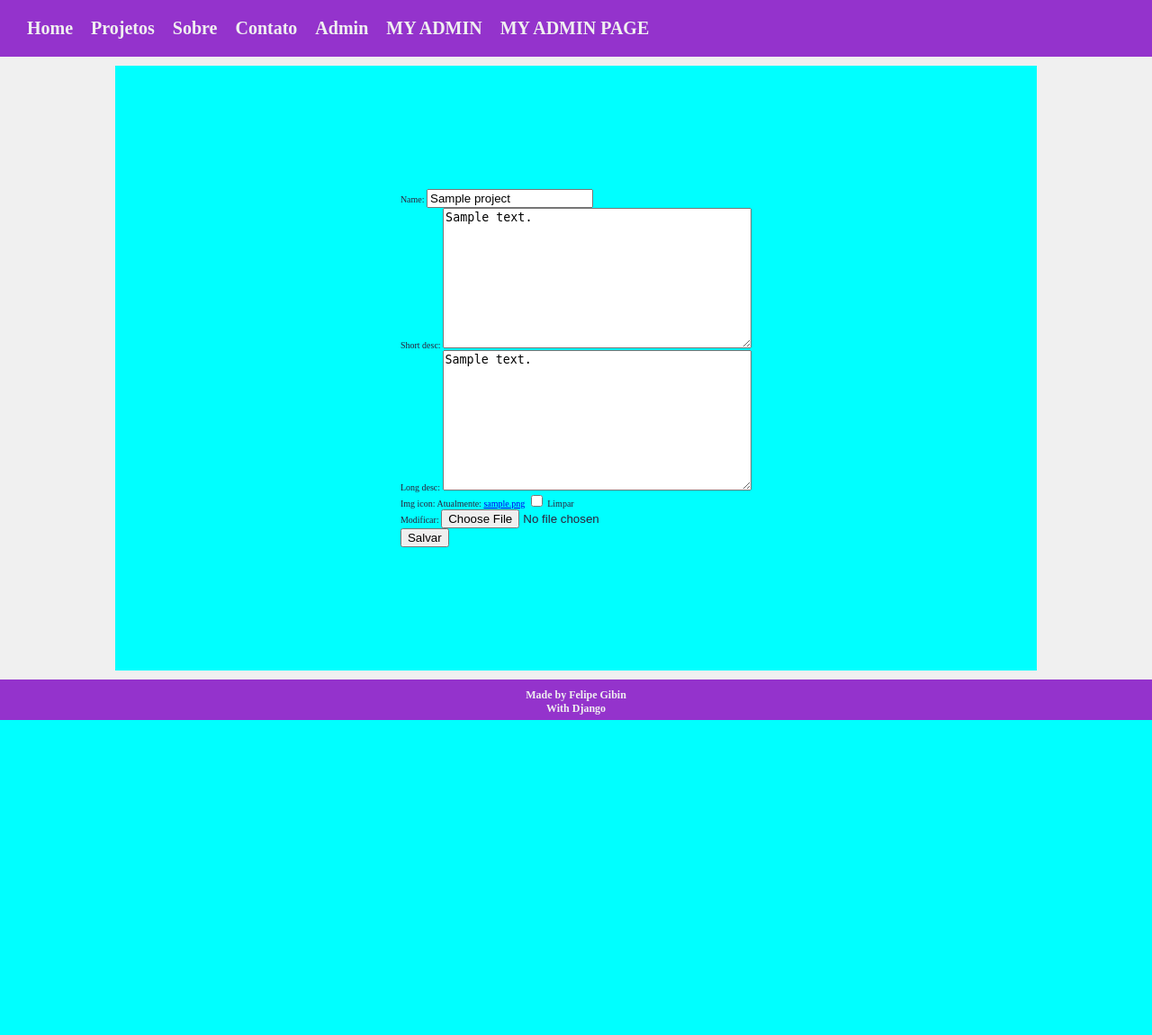
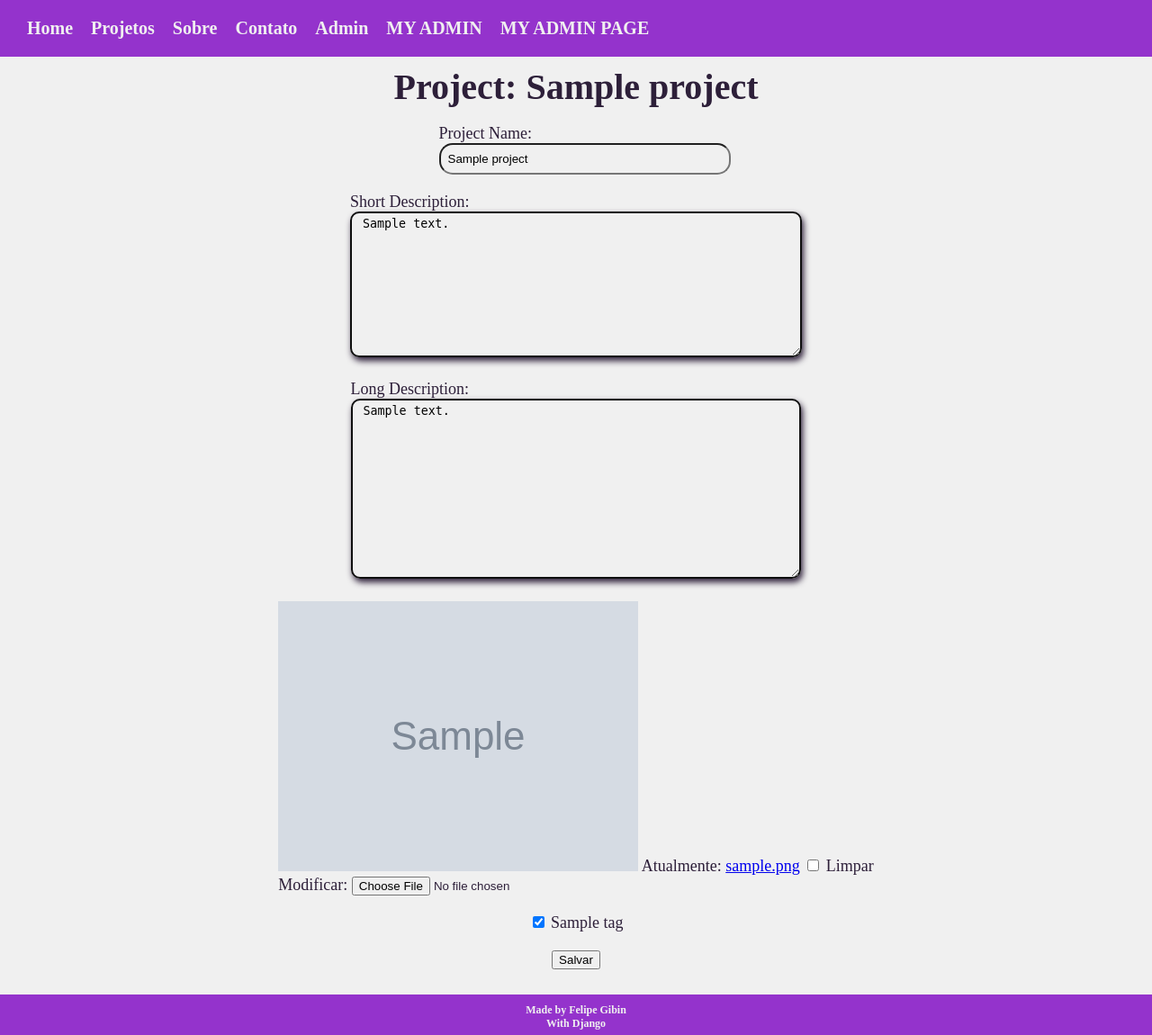
Before and after one commit to Felipe-Gibin/Portifolio-WebSite, a Django app: a page that uses my_admin/templates/my_admin/my_admin_form_tag.html in a window 1280 px wide. Shown: the whole page at 90% size. Before the commit the page ends 800 px from the top, so only its background shows below. Run offline with Django 5.2, Linux system fonts and the light colour scheme; tables that the repository leaves empty hold one stand-in row (values such as "Sample post"); grey boxes marked "Sample" are stand-in pictures.

Commit message:
Refactoring css, adding styles to add or edit projects or tags

```diff
--- a/base_static/global/css/style.css
+++ b/base_static/global/css/style.css
@@ -14,6 +14,7 @@
     --gray: #808080;
     --black: #0f0f0f;
     --black-purple:#2d1f39;
+    --placeholder-color: rgba(100, 100, 100, 0.3);
 
     /* Cor Principal */
     --lightest-primary-color: hsl(278, 60%, 70%);
@@ -28,12 +29,23 @@
     --lightest-secondary-color: hsl(305, 70%, 70%);
     --lighter-secondary-color: hsl(305, 70%, 64%);
     --light-secondary-color: hsl(305, 70%, 54%);
-    --secondary-color: hsl(305, 70%, 50%);
+    --secondary-color: hsl(302, 47%, 55%);
     --dark-secondary-color: hsl(305, 70%, 46%);
     --darker-secondary-color: hsl(305, 70%, 36%);
     --darkest-secondary-color: hsl(305, 70%, 30%);
     --lightest-secondary-color-transparent: hsl(305, 70%, 70%, 0.4);
     --lighter-secondary-color-transparent: hsl(305, 70%, 64%, 0.5);
+
+    /* Cor terciaria */
+    --lightest-tertiary-color: hsl(310, 35%, 84%);
+    --lighter-tertiary-color: hsl(310, 35%, 79%);
+    --light-tertiary-color: hsl(310, 35%, 74%);
+    --tertiary-color: hsl(310, 35%, 70%);
+    --dark-tertiary-color: hsl(310, 35%, 66%);
+    --darker-tertiary-color: hsl(310, 35%, 62%);
+    --darkest-tertiary-color: hsl(310, 35%, 58%);
+
+
 }
 
 
@@ -522,10 +537,67 @@ footer {
 /* Formulario adicao projeto */
 .container-form-proj {
     display: flex;
+    flex-direction: column;
     flex: 1;
     justify-content: center;
     align-items: center;
     margin: 10px auto;
-    background-color: aqua;
+    font-size: var(--bigger-font);
     width: 80%;
 }
+
+.container-form-proj form {
+    font-size: var(--big-font);
+    display: flex;
+    flex-direction: column;
+    align-items: center;
+    gap: 20px;
+    margin: 10px;
+    padding: 8px;
+}
+
+.input-control {
+    width: 100%;
+    border-radius: 15px;
+    background-color: transparent;
+    padding: 8px;
+}
+.input-control:focus {
+    outline: none;
+    border-color: var(--primary-color);
+}
+.input-control::placeholder, .input-short-desc::placeholder, .input-long-desc::placeholder {
+    font-style: italic;
+    color: var(--placeholder-color);
+}
+.input-short-desc, .input-long-desc {
+    width: 100%;
+    resize: vertical;
+    border: 2px solid var(--black);
+    border-radius: 10px;
+    padding: 4px 12px;
+    transition: border 0.2s ease;
+    overflow: auto;
+    box-sizing: border-box;
+    box-shadow: 2px 4px 7px var(--black-purple);
+    background-color: transparent;
+}
+.input-short-desc{
+    min-height: 100px;
+}
+.input-long-desc {
+    min-height: 200px;
+}
+.input-short-desc:focus, .input-long-desc:focus {
+    outline: none;
+    border-color: var(--primary-color);
+}
+
+/* Oculta a scrollbar no WebKit */
+.input-short-desc::-webkit-scrollbar, .input-long-desc::-webkit-scrollbar {
+    width: 8px;
+}
+.input-short-desc::-webkit-scrollbar-thumb, .input-long-desc::-webkit-scrollbar-thumb {
+    background-color: rgba(0, 0, 0, 0.2);
+    border-radius: 5px;
+}
--- a/my_admin/forms.py
+++ b/my_admin/forms.py
@@ -11,10 +11,14 @@ class CustomLoginForm(AuthenticationForm):
         'invalid_login': "Usuário ou senha incorretos. Tente novamente.",
     }
 
-class ProjectAddForm(forms.ModelForm):
+class ProjectForm(forms.ModelForm):
     class Meta:
         model = Project
-        fields = ['name', 'short_desc', 'long_desc', 'img_icon']
+        fields = ['name', 'short_desc', 'long_desc', 'img_icon', 'tags']
         widgets = {
-            'tags': forms.CheckboxSelectMultiple()
+            'tags': forms.CheckboxSelectMultiple(),
+            'name': forms.TextInput(attrs={'class': 'input-control', 'placeholder': 'Project name'}),
+            'short_desc': forms.Textarea(attrs={'class': 'input-short-desc', 'placehodler': 'Enter a short description..', 'maxlength': 400}),
+            'long_desc': forms.Textarea(attrs={'class': 'input-long-desc', 'placehodler': 'Enter a longer description..'}),
+            'img_icon': forms.ClearableFileInput(attrs={'class': 'input-img'}),
         }
--- a/my_admin/templates/my_admin/my_admin_form_tag.html
+++ b/my_admin/templates/my_admin/my_admin_form_tag.html
@@ -3,9 +3,29 @@
 
 {% block content %}
     <div class='container-form-proj'>
+        <h1>Project: {{ project.name }}</h1>
         <form method='post'>
             {% csrf_token %}
-            {{ form.as_p }}
+            <div class="field">
+                <label for="{{ form.name.id_for_label }}">Project Name:</label>
+                {{ form.name }}
+            </div>
+
+            <div class="field">
+                <label for="{{ form.short_desc.id_for_label }}">Short Description:</label>
+                {{ form.short_desc }}
+            </div>
+            <div class="field">
+                <label for="{{ form.long_desc.id_for_label }}">Long Description:</label>
+                {{ form.long_desc }}
+            </div>
+            <div class="field-img">
+                <img src="{{ project.img_icon.url }}" alt="{{ project.name }}">
+                {{ form.img_icon }}
+            </div>
+            <div class="field">
+                {{ form.tags }}
+            </div>
             <button type="submit">Salvar</button>
         </form>
     </div>
--- a/my_admin/views.py
+++ b/my_admin/views.py
@@ -4,7 +4,7 @@ from django.views.generic import ListView
 from django.contrib.auth import authenticate, login
 from django.shortcuts import redirect
 from django.urls import reverse_lazy
-from .forms import CustomLoginForm, ProjectAddForm
+from .forms import CustomLoginForm, ProjectForm
 from django.contrib.auth.mixins import LoginRequiredMixin
 from django.contrib.auth import logout
 from django.shortcuts import redirect
@@ -64,5 +64,5 @@ class MyAdminHome(LoginRequiredMixin, ListView):
 class ProjectAdd(UpdateView):
     model = Project
     template_name = 'my_admin/my_admin_form_tag.html'
-    form_class = ProjectAddForm
+    form_class = ProjectForm
     success_url = reverse_lazy('my_admin:home')
--- a/project/templates/projectItems/cardProject.html
+++ b/project/templates/projectItems/cardProject.html
@@ -73,8 +73,8 @@
         {% if page_obj.has_other_pages %}
             <ul>
                 {% if page_obj.has_previous %}
+                <li><a href="?page=1{% if querystring %}&{{ querystring }}{% endif %}">&lt;&lt;</a></li>
                 <li><a href="?page={{ page_obj.previous_page_number }}{% if querystring %}&{{ querystring }}{% endif %}">&lt;</a>
-                    <li><a href="?page=1{% if querystring %}&{{ querystring }}{% endif %}">1</a></li>
                 {% endif %}
 
                 <li class='active'><a class='current-page'>
@@ -82,8 +82,8 @@
                 </a></li>
 
                 {% if page_obj.has_next %}
-                <li><a href="?page={{ page_obj.paginator.num_pages }}{% if querystring %}&{{ querystring }}{% endif %}">{{ page_obj.paginator.num_pages }}</a></li>
                 <li><a href="?page={{ page_obj.next_page_number }}{% if querystring %}&{{ querystring }}{% endif %}">&gt;</a></li>
+                <li><a href="?page={{ page_obj.paginator.num_pages }}{% if querystring %}&{{ querystring }}{% endif %}">&gt;&gt;</a></li>
                 {% endif %}
             </ul>
         {% endif %}
```
Also changed, not shown: other parts of base_static/global/css/style.css (+22 -19 lines), my_admin/templates/my_admin/my_admin_home.html (+4 -4 lines).
